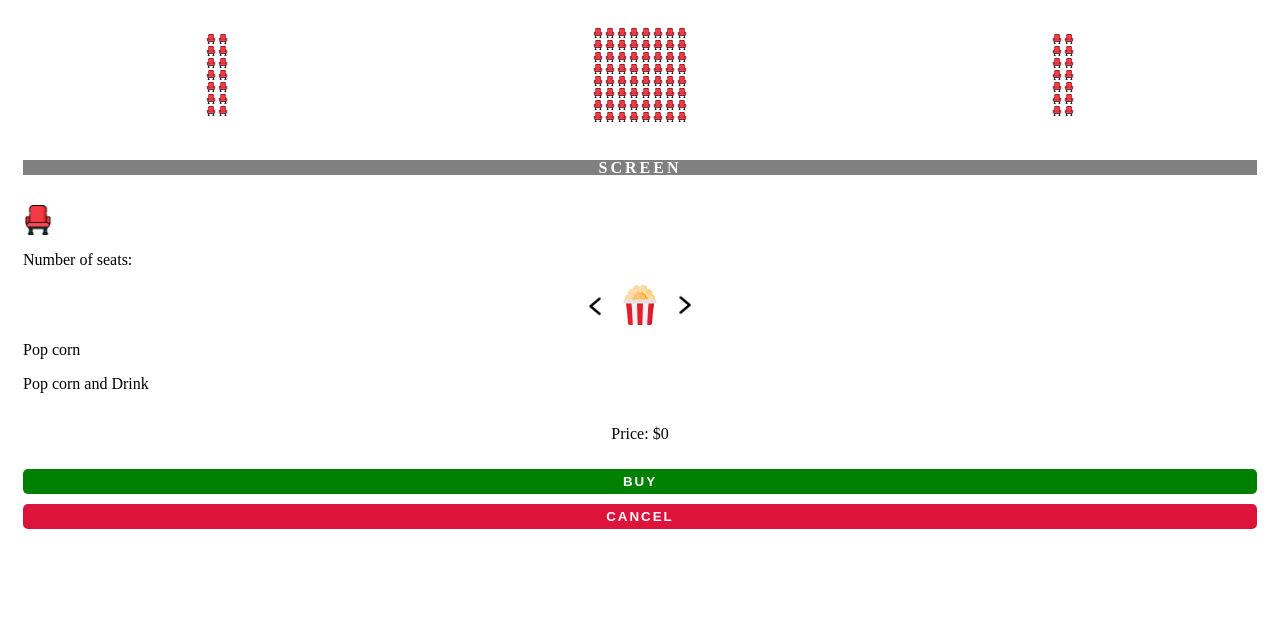
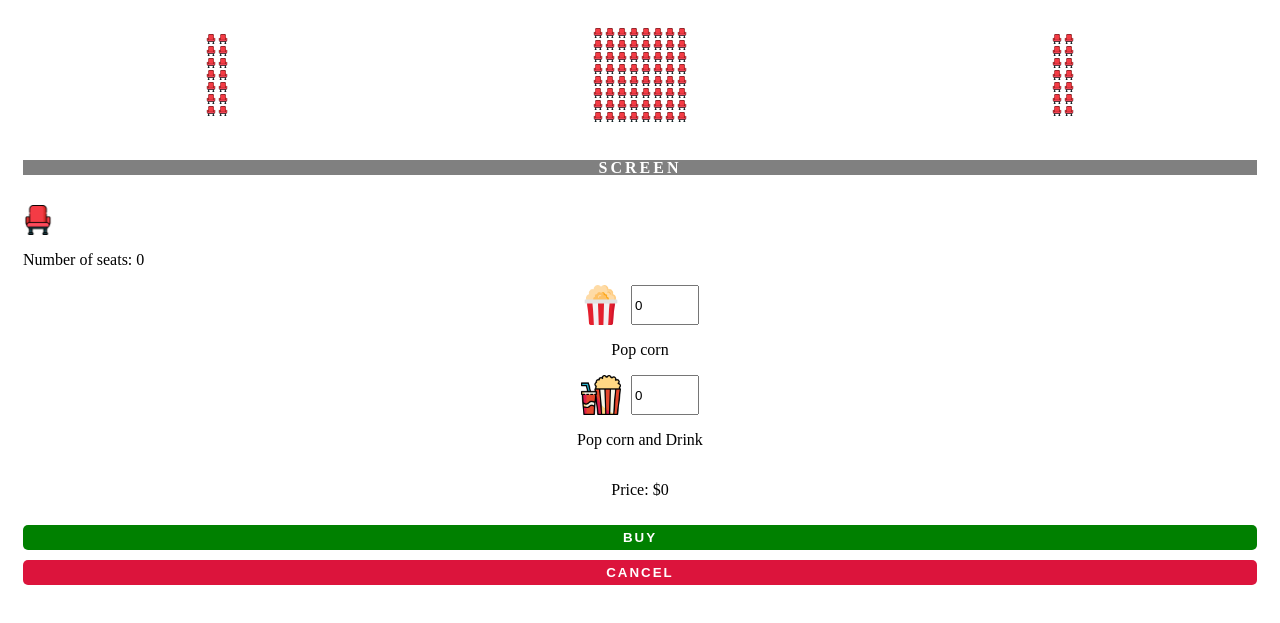
Before and after one commit to Stuepp/TheaterBookingPage, a plain HTML site: page index.html in a window 1280 px wide. Shown: the part 75-698 px from the top of the page. Drawn offline with Linux system fonts and the light colour scheme.

Commit message:
mprove PopCorn and PopCorn and Drink shopping

```diff
--- a/index.html
+++ b/index.html
@@ -1,4 +1,3 @@
-<!DOCTYPE html>
 <!DOCTYPE html>
 <html lang="en">
 <head>
@@ -27,18 +26,19 @@
     <div class="booking-list">
       <div>
         <img class="seat" style="width: 30px; height: 30px;" src="./Assets/chair.png" alt="">
-        <p>Number of seats: <span id="numOfSeats"></span></p>
+        <p>Number of seats: <span id="numOfSeats">0</span></p>
       </div>
-      <div>
-        <div class="carousel">
-          <img src="./Assets/back.png" width="30px" height="30px" alt="back arrow" id="barrow" onclick="changeItem()">
-          <img src="./Assets/popcorn.png" width="40px" height="40px" alt="pop corn" id="popcorn" onclick="popCornandDrink('NumOfpopcorn')">
-          <img src="./Assets/popcorn-drink.png" width="40px" height="40px" alt="pop corn and drink" id="popcorn-drink" onclick="popCornandDrink('NumOfpopcorn-drink')">
-          <img src="./Assets/next.png" width="30px" height="30px" alt="next arrow" id="narrow" onclick="changeItem()">
-        </div>
-        <div>
-          <p>Pop corn <span id="NumOfpopcorn"></span></p>
-          <p>Pop corn and Drink <span id="NumOfpopcorn-drink"></span></p>
+        <div class="food">
+          <div class="food-item">
+            <img src="./Assets/popcorn.png" width="40px" height="40px" alt="pop corn">
+            <input type="number" value="0" min="0" onchange="updateprice()" id="numOfpop">
+          </div>
+          <p>Pop corn</p>
+          <div class="food-item">
+            <img src="./Assets/popcorn-drink.png" width="40px" height="40px" alt="pop corn and drink">
+            <input type="number" value="0" min="0" onchange="updateprice()" id="numOfpopDrink">
+          </div>
+          <p>Pop corn and Drink</p>
         </div>
       </div>
       <div class="buying">
--- a/index.js
+++ b/index.js
@@ -104,35 +104,28 @@ function bookSeat(seatId){
 
   checkSeatStatus(seat, booked_seats, price_el)
 }
-function popCornandDrink(id){
-  let choice = document.getElementById(id)
+function updateprice(){
   let price_el = document.getElementById('price')
-  if(id == 'NumOfpopcorn'){
-    choice.innerHTML = '✅'
-    if(parseInt(price_el.innerHTML)){
-      price_int = parseInt(price_el.innerHTML)
-      price_el.innerHTML = 7 + price_int
-    }else{
-      price_el.innerHTML = 7
-    }
-  }else{
-    choice.innerHTML = '✅'
-    if(parseInt(price_el.innerHTML)){
-      price_int = parseInt(price_el.innerHTML)
-      price_el.innerHTML = 10 + price_int
-    }else{
-      price_el.innerHTML = 10
-    }
+  let numOfpop = parseInt(document.getElementById('numOfpop').value)
+  let numOfpopDrink = parseInt(document.getElementById('numOfpopDrink').value)
+  let numOfSeats = parseInt(document.getElementById('numOfSeats').innerHTML)
+  let new_price = 0
+  alert(new_price)
+  // Verifique se numOfpop é um número válido e maior que zero
+  if (!isNaN(numOfpop) && numOfpop > 0) {
+    new_price += numOfpop * 7; // Multiplique numOfpop por 7 e adicione ao novo preço
   }
-}
-function changeItem(){
-  if(document.getElementById('popcorn').style.display == 'none'){
-    document.getElementById('popcorn').style.display = 'block'
-    document.getElementById('popcorn-drink').style.display = 'none'
-  }else{
-    document.getElementById('popcorn').style.display = 'none'
-    document.getElementById('popcorn-drink').style.display = 'block'
+  // Verifique se numOfpopDrink é um número válido e maior que zero
+  if (!isNaN(numOfpopDrink) && numOfpopDrink > 0) {
+    // Adicione ao novo preço - assumindo que cada numOfpopDrink custa 5
+    new_price += numOfpopDrink * 10;
   }
+  if (!isNaN(numOfSeats) && numOfSeats > 0) {
+    new_price+= numOfSeats*12
+  }
+  price_el.innerHTML = new_price
+
 }
 
+
 window.onload = makeSeatsGrid;
--- a/styles.css
+++ b/styles.css
@@ -109,3 +109,16 @@ body{
 #cancel{
   background-color: crimson;
 }
+
+.food{
+  display: flex;
+  flex-direction: column;
+  align-items: center;
+}
+.food-item{
+  display: flex;
+  gap: 10px;
+}
+.food-item input{
+  width: 60px;
+}
```
